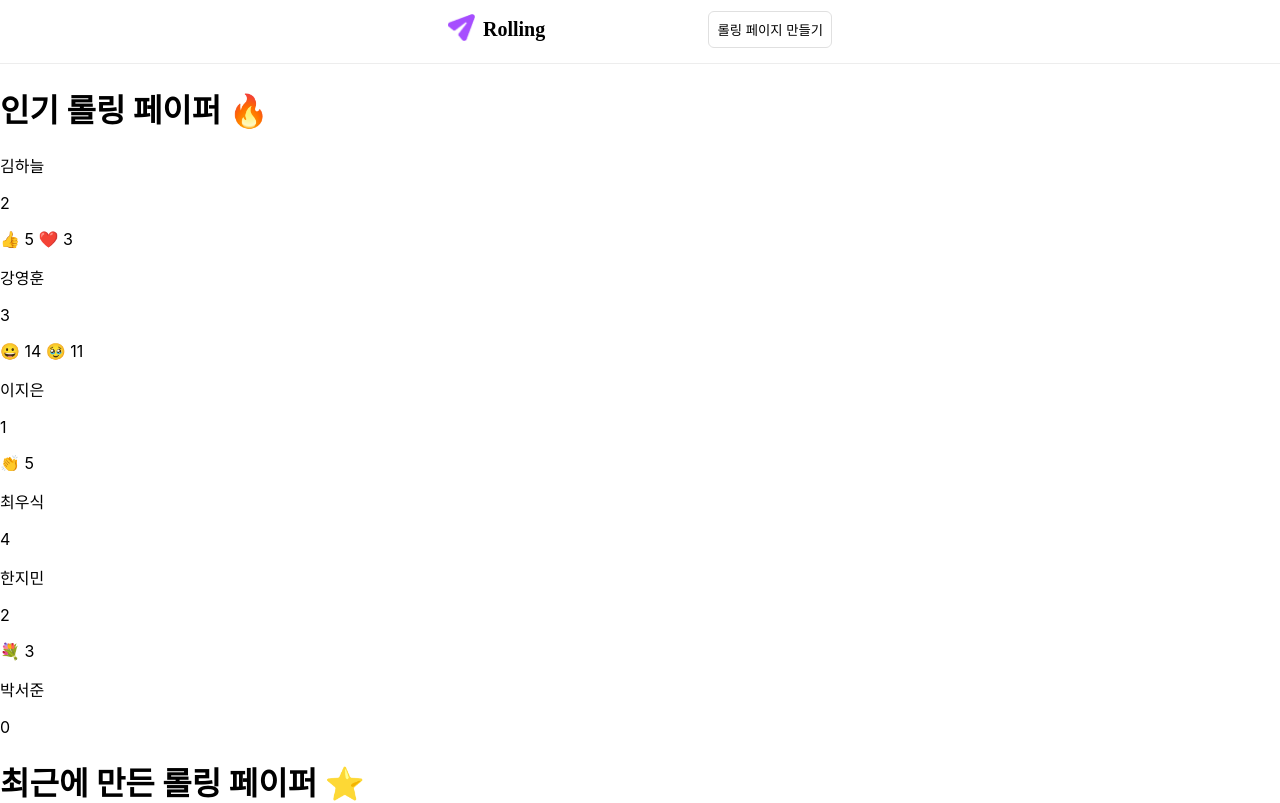
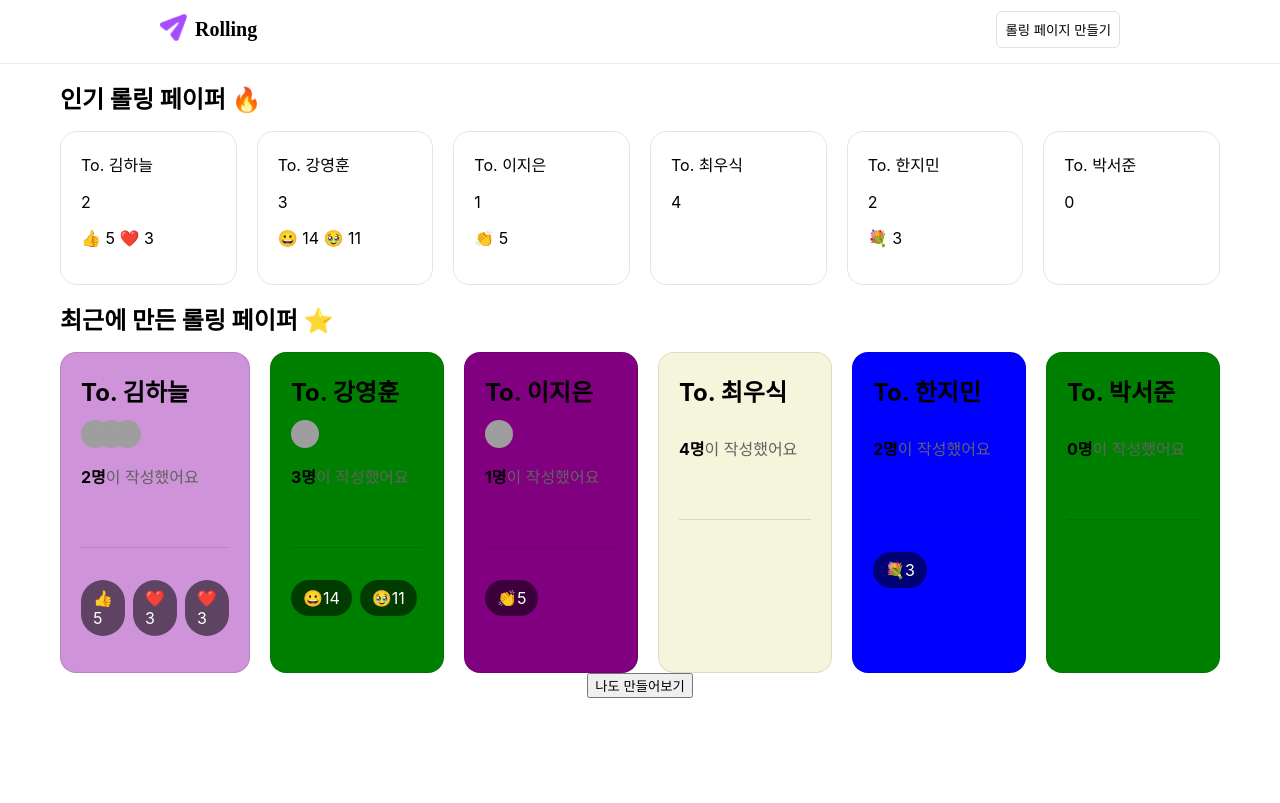
Before and after one commit to urapp13ofmyeye/P2_4_Rolling, a React (Create React App) app: page / in a window 1280 px wide. Shown: the top 803 px of the page. Built offline with nearby package versions, Linux system fonts and the light colour scheme; grey boxes are pictures that could not be loaded; a web font is replaced by a local one.

Commit message:
style: 카드 배치 스타일 조정

```diff
--- a/src/pages/List/ListPage.css
+++ b/src/pages/List/ListPage.css
@@ -3,7 +3,7 @@
   height: 64px;
   background-color: #ffffff;
   border-bottom: 1px solid #ededed;
-  padding: 11px 28rem;
+  padding: 11px 10rem;
 }
 
 .navbar {
@@ -19,7 +19,7 @@
   align-items: center;
   font-size: 20px;
   font-weight: bold;
-  font-family: 'Ponppins';
+  font-family: "Ponppins";
 }
 
 .nav-logo {
@@ -33,3 +33,84 @@
   border: 1px solid #e0e0e0;
   border-radius: 6px;
 }
+
+main {
+  display: flex;
+  flex-direction: column;
+  align-items: center;
+  text-align: left;
+}
+
+.card-wrapper {
+  max-width: 1160px;
+}
+
+.card-list-title {
+  font-size: 24px;
+}
+
+.card-list {
+  display: flex;
+  gap: 20px;
+}
+
+.card {
+  width: 275px;
+  padding: 20px;
+  border-radius: 16px;
+  border: 1px solid rgba(0, 0, 0, 0.1);
+}
+
+.card-container {
+  display: flex;
+  flex-direction: column;
+  gap: 43px;
+}
+
+.card-name {
+  font-size: 24px;
+  font-weight: bold;
+}
+
+.card-recent-profileImg {
+  margin: 12px 0;
+  display: flex;
+  align-items: center;
+}
+
+.card-profile {
+  width: 28px;
+  height: 28px;
+  border-radius: 50%;
+  margin-left: -12px;
+}
+
+.card-profile:first-child {
+  margin-left: 0;
+}
+
+.card-message-count {
+  color: #616161;
+}
+
+.card-message-count span {
+  font-weight: bold;
+  color: black;
+}
+
+.card-toReactions {
+  border-top: 1px solid rgba(0, 0, 0, 0.12);
+  padding-top: 16px;
+}
+
+.card-toReaction {
+  display: flex;
+  gap: 8px;
+}
+
+.toReaction {
+  padding: 8px 12px;
+  border-radius: 32px;
+  background-color: rgba(0, 0, 0, 0.54);
+  color: #ffffff;
+}
--- a/src/pages/List/ListPage.jsx
+++ b/src/pages/List/ListPage.jsx
@@ -1,7 +1,7 @@
-import { useEffect, useState } from 'react';
-import mockRecipients from './mockRecipients';
-import { Link } from 'react-router-dom';
-import './ListPage.css';
+import { useEffect, useState } from "react";
+import mockRecipients from "./mockRecipients";
+import { Link } from "react-router-dom";
+import "./ListPage.css";
 
 export default function ListPage() {
   const [cards, setCards] = useState([]);
@@ -30,39 +30,67 @@ export default function ListPage() {
         </nav>
       </header>
       <main>
-        <h1>인기 롤링 페이퍼 🔥</h1>
+        <div className="card-wrapper">
+          <h1 className="card-list-title">인기 롤링 페이퍼 🔥</h1>
+          <div className="card-list">
             {cards.map((card) => (
-          <div key={card.id}>
-            <div>{card.name}</div>
+              <div key={card.id} className="card">
+                <div>To. {card.name}</div>
                 <div>
                   <p>{card.messageCount}</p>
                   <p>
                     {card.topReactions?.slice(0, 2).map((r) => (
                       <span key={r.id}>
-                    {r.emoji} {r.count}{' '}
+                        {r.emoji} {r.count}{" "}
                       </span>
                     ))}
                   </p>
                 </div>
               </div>
             ))}
+          </div>
+        </div>
+        <div className="card-wrapper">
+          <h1 className="card-list-title">최근에 만든 롤링 페이퍼 ⭐️️</h1>
+          <div className="card-list">
+            {cards.map((card) => (
+              <div
+                key={card.id}
+                className="card"
+                style={{ backgroundColor: card.backgroundColor }}
+              >
+                <div className="card-container">
                   <div>
-          <h1>최근에 만든 롤링 페이퍼 ⭐️️</h1>
-          {cards.map((card) => (
-            <div key={card.id}>
-              <div>{card.name}</div>
-              <div>
-                <p>{card.messageCount}명이 작성했어요</p>
-                <p>
-                  {card.topReactions?.slice(0, 2).map((r) => (
-                    <span key={r.id}>
-                      {r.emoji} {r.count}{' '}
+                    <div className="card-name">To. {card.name}</div>
+                    <div className="card-recent-profileImg">
+                      {card.recentMessages?.map((recent) => (
+                        <div
+                          key={recent.id}
+                          className="card-profile"
+                          style={{
+                            backgroundImage: `url(${recent.profileImageURL})`,
+                          }}
+                        ></div>
+                      ))}
+                    </div>
+                    <p className="card-message-count">
+                      <span>{card.messageCount}명</span>이 작성했어요
+                    </p>
+                  </div>
+                  <div className="card-toReactions">
+                    <p className="card-toReaction">
+                      {card.topReactions?.slice(0, 3).map((r) => (
+                        <span key={r.id} className="toReaction">
+                          {r.emoji}
+                          {r.count}
                         </span>
                       ))}
                     </p>
                   </div>
                 </div>
+              </div>
             ))}
+          </div>
         </div>
         <Link to="/post">
           <button>나도 만들어보기</button>
--- a/src/pages/List/mockRecipients.js
+++ b/src/pages/List/mockRecipients.js
@@ -1,92 +1,103 @@
 const mockRecipients = [
   {
     id: 1,
-    name: '김하늘',
-    backgroundColor: 'blue',
+    name: "김하늘",
+    backgroundColor: "#CE93D8",
     backgroundImageURL: null,
-    createdAt: '2023-11-01T10:00:00Z',
+    createdAt: "2023-11-01T10:00:00Z",
     messageCount: 2,
     recentMessages: [
       {
         id: 101,
         recipientId: 1,
-        sender: '최지우',
-        profileImageURL: 'https://picsum.photos/200?random=1',
-        relationship: '친구',
-        content: '항상 고마워!',
-        font: 'Noto Sans',
-        createdAt: '2023-11-01T10:10:00Z',
+        sender: "최지우",
+        profileImageURL: "https://picsum.photos/200?random=1",
+        relationship: "친구",
+        content: "항상 고마워!",
+        font: "Noto Sans",
+        createdAt: "2023-11-01T10:10:00Z",
       },
       {
         id: 102,
         recipientId: 1,
-        sender: '이수빈',
-        profileImageURL: 'https://picsum.photos/200?random=2',
-        relationship: '지인',
-        content: '화이팅!',
-        font: 'Pretendard',
-        createdAt: '2023-11-01T10:11:00Z',
+        sender: "이수빈",
+        profileImageURL: "https://picsum.photos/200?random=2",
+        relationship: "지인",
+        content: "화이팅!",
+        font: "Pretendard",
+        createdAt: "2023-11-01T10:11:00Z",
+      },
+      {
+        id: 105,
+        recipientId: 1,
+        sender: "이수지",
+        profileImageURL: "https://picsum.photos/200?random=3",
+        relationship: "지인",
+        content: "화이팅!",
+        font: "Pretendard",
+        createdAt: "2023-11-01T10:11:00Z",
       },
     ],
     reactionCount: 12,
     topReactions: [
-      { id: 1, emoji: '👍', count: 5 },
-      { id: 2, emoji: '❤️', count: 3 },
+      { id: 1, emoji: "👍", count: 5 },
+      { id: 2, emoji: "❤️", count: 3 },
+      { id: 3, emoji: "❤️", count: 3 },
     ],
   },
   {
     id: 2,
-    name: '강영훈',
-    backgroundColor: 'green',
+    name: "강영훈",
+    backgroundColor: "green",
     backgroundImageURL: null,
-    createdAt: '2023-10-26T13:19:31Z',
+    createdAt: "2023-10-26T13:19:31Z",
     messageCount: 3,
     recentMessages: [
       {
         id: 103,
         recipientId: 2,
-        sender: '김하은',
-        profileImageURL: 'https://picsum.photos/200?random=3',
-        relationship: '가족',
-        content: '열심히 일하는 모습 멋있습니다.',
-        font: 'Pretendard',
-        createdAt: '2023-11-01T08:05:25Z',
+        sender: "김하은",
+        profileImageURL: "https://picsum.photos/200?random=3",
+        relationship: "가족",
+        content: "열심히 일하는 모습 멋있습니다.",
+        font: "Pretendard",
+        createdAt: "2023-11-01T08:05:25Z",
       },
     ],
     reactionCount: 48,
     topReactions: [
-      { id: 27, emoji: '😀', count: 14 },
-      { id: 31, emoji: '🥹', count: 11 },
+      { id: 27, emoji: "😀", count: 14 },
+      { id: 31, emoji: "🥹", count: 11 },
     ],
   },
   {
     id: 3,
-    name: '이지은',
-    backgroundColor: 'purple',
+    name: "이지은",
+    backgroundColor: "purple",
     backgroundImageURL: null,
-    createdAt: '2023-11-03T09:00:00Z',
+    createdAt: "2023-11-03T09:00:00Z",
     messageCount: 1,
     recentMessages: [
       {
         id: 104,
         recipientId: 3,
-        sender: '정우성',
-        profileImageURL: 'https://picsum.photos/200?random=4',
-        relationship: '동료',
-        content: '늘 존경합니다!',
-        font: '나눔명조',
-        createdAt: '2023-11-03T09:05:00Z',
+        sender: "정우성",
+        profileImageURL: "https://picsum.photos/200?random=4",
+        relationship: "동료",
+        content: "늘 존경합니다!",
+        font: "나눔명조",
+        createdAt: "2023-11-03T09:05:00Z",
       },
     ],
     reactionCount: 5,
-    topReactions: [{ id: 33, emoji: '👏', count: 5 }],
+    topReactions: [{ id: 33, emoji: "👏", count: 5 }],
   },
   {
     id: 4,
-    name: '최우식',
-    backgroundColor: 'beige',
+    name: "최우식",
+    backgroundColor: "beige",
     backgroundImageURL: null,
-    createdAt: '2023-11-02T15:00:00Z',
+    createdAt: "2023-11-02T15:00:00Z",
     messageCount: 4,
     recentMessages: [],
     reactionCount: 0,
@@ -94,21 +105,21 @@ const mockRecipients = [
   },
   {
     id: 5,
-    name: '한지민',
-    backgroundColor: 'blue',
+    name: "한지민",
+    backgroundColor: "blue",
     backgroundImageURL: null,
-    createdAt: '2023-11-04T12:00:00Z',
+    createdAt: "2023-11-04T12:00:00Z",
     messageCount: 2,
     recentMessages: [],
     reactionCount: 3,
-    topReactions: [{ id: 39, emoji: '💐', count: 3 }],
+    topReactions: [{ id: 39, emoji: "💐", count: 3 }],
   },
   {
     id: 6,
-    name: '박서준',
-    backgroundColor: 'green',
+    name: "박서준",
+    backgroundColor: "green",
     backgroundImageURL: null,
-    createdAt: '2023-11-05T13:00:00Z',
+    createdAt: "2023-11-05T13:00:00Z",
     messageCount: 0,
     recentMessages: [],
     reactionCount: 0,
```
Lines whose indentation alone changed are shown as unchanged.
